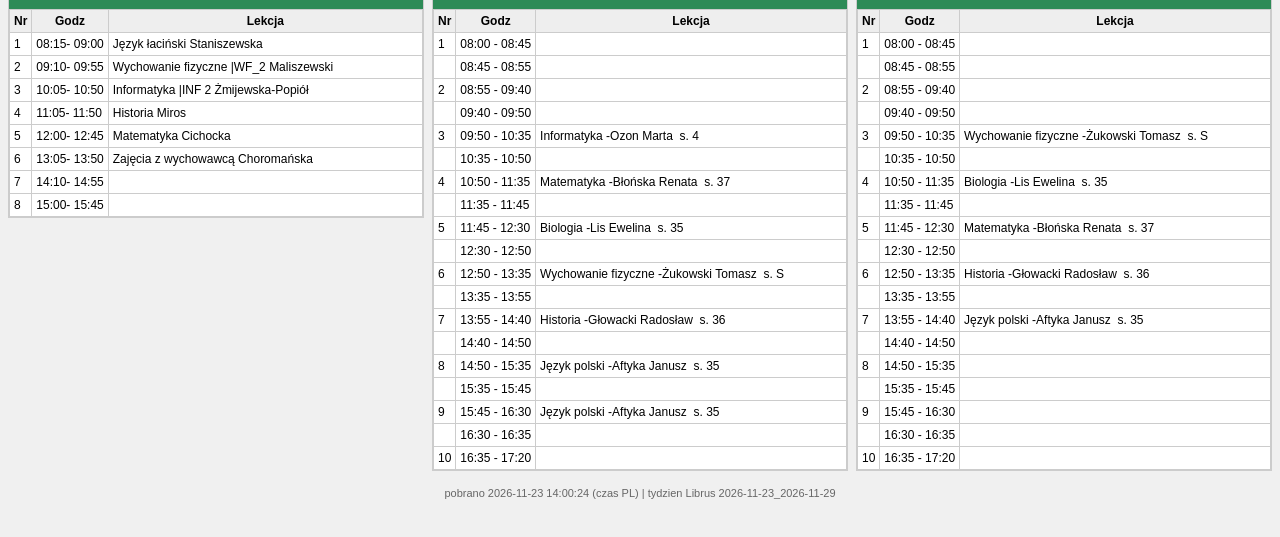
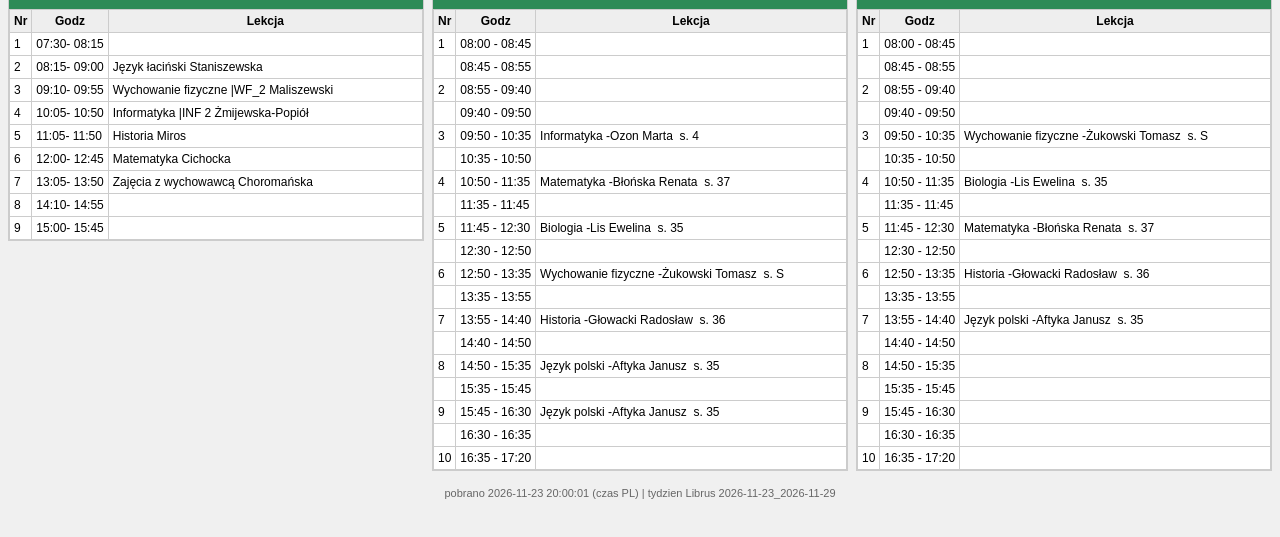
Before and after one commit to janjanzo2/palnlekcji.github.io, a plain HTML site: page planSr.html in a window 1280 px wide. Shown: the part 185-722 px from the top of the page. Drawn offline with Linux system fonts and the light colour scheme.

Commit message:
update pages planSr.html 2026-11-23 20:00

```diff
--- a/planSr.html
+++ b/planSr.html
@@ -33,14 +33,15 @@
     <div class="child-banner">Ali<span class="klass">1EJ</span></div>
     <table class="day-table">
       <tr><th>Nr</th><th>Godz</th><th>Lekcja</th></tr>
-      <tr><td class='nr'>1</td><td class='godz'>08:15- 09:00</td><td class='lekcja'>Język łaciński Staniszewska</td></tr>
-<tr><td class='nr'>2</td><td class='godz'>09:10- 09:55</td><td class='lekcja'>Wychowanie fizyczne |WF_2 Maliszewski</td></tr>
-<tr><td class='nr'>3</td><td class='godz'>10:05- 10:50</td><td class='lekcja'>Informatyka |INF 2 Żmijewska-Popiół</td></tr>
-<tr><td class='nr'>4</td><td class='godz'>11:05- 11:50</td><td class='lekcja'>Historia Miros</td></tr>
-<tr><td class='nr'>5</td><td class='godz'>12:00- 12:45</td><td class='lekcja'>Matematyka Cichocka</td></tr>
-<tr><td class='nr'>6</td><td class='godz'>13:05- 13:50</td><td class='lekcja'>Zajęcia z wychowawcą Choromańska</td></tr>
-<tr><td class='nr'>7</td><td class='godz'>14:10- 14:55</td><td class='lekcja'></td></tr>
-<tr><td class='nr'>8</td><td class='godz'>15:00- 15:45</td><td class='lekcja'></td></tr>
+      <tr><td class='nr'>1</td><td class='godz'>07:30- 08:15</td><td class='lekcja'></td></tr>
+<tr><td class='nr'>2</td><td class='godz'>08:15- 09:00</td><td class='lekcja'>Język łaciński Staniszewska</td></tr>
+<tr><td class='nr'>3</td><td class='godz'>09:10- 09:55</td><td class='lekcja'>Wychowanie fizyczne |WF_2 Maliszewski</td></tr>
+<tr><td class='nr'>4</td><td class='godz'>10:05- 10:50</td><td class='lekcja'>Informatyka |INF 2 Żmijewska-Popiół</td></tr>
+<tr><td class='nr'>5</td><td class='godz'>11:05- 11:50</td><td class='lekcja'>Historia Miros</td></tr>
+<tr><td class='nr'>6</td><td class='godz'>12:00- 12:45</td><td class='lekcja'>Matematyka Cichocka</td></tr>
+<tr><td class='nr'>7</td><td class='godz'>13:05- 13:50</td><td class='lekcja'>Zajęcia z wychowawcą Choromańska</td></tr>
+<tr><td class='nr'>8</td><td class='godz'>14:10- 14:55</td><td class='lekcja'></td></tr>
+<tr><td class='nr'>9</td><td class='godz'>15:00- 15:45</td><td class='lekcja'></td></tr>
     </table>
   </div>
   <div class="child-col">
@@ -93,6 +94,6 @@
 <tr><td class='nr'>10</td><td class='godz'>16:35 - 17:20</td><td class='lekcja'></td></tr>
     </table>
   </div></div>
-  <div class="footer">pobrano 2026-11-23 14:00:24 (czas PL) | tydzien Librus 2026-11-23_2026-11-29</div>
+  <div class="footer">pobrano 2026-11-23 20:00:01 (czas PL) | tydzien Librus 2026-11-23_2026-11-29</div>
 </body>
 </html>
```
